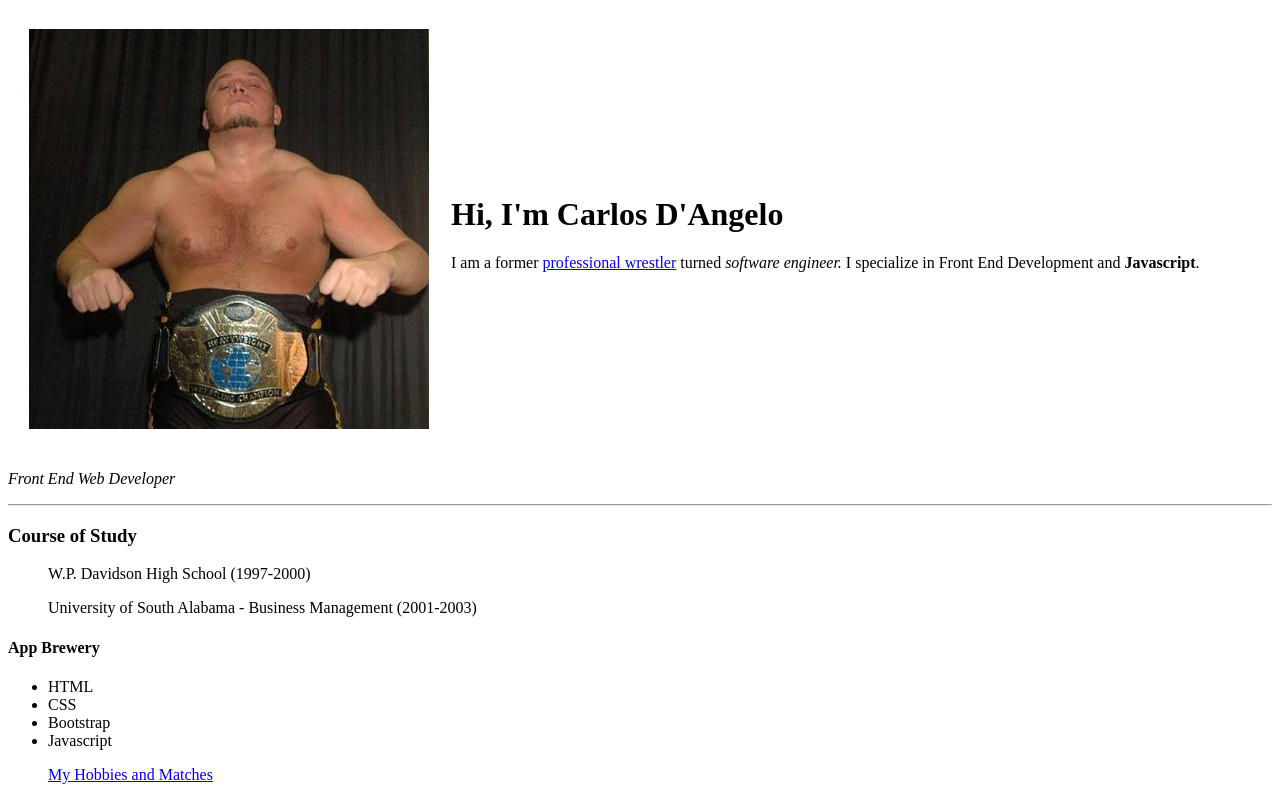
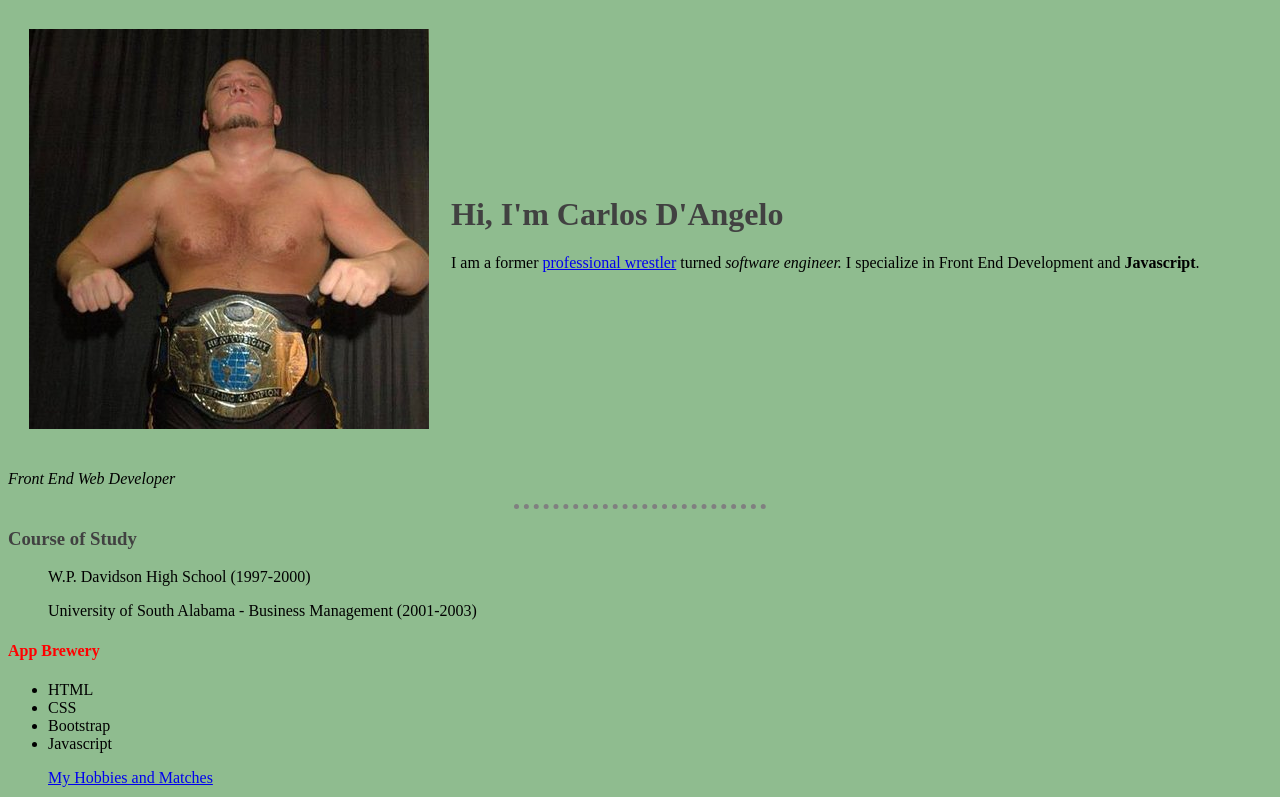
Before and after one commit to Thefeature/cv, a plain HTML site: page index.html in a window 1280 px wide. Shown: the top 797 px of the page. Drawn offline with Linux system fonts and the light colour scheme.

Commit message:
Add files via upload

```diff
--- /dev/null
+++ b/css/styles.css
@@ -0,0 +1,23 @@
+body   {
+   background-color: #8fbc8f;
+
+}
+
+h1 {
+  color: #414141 ;
+}
+
+h3 {
+  color: #414141
+}
+h4 {
+  color: red;
+}
+hr {
+
+border-style: dotted none none;
+border-color: grey;
+border-width: 5px ;
+
+width: 20%;
+}
--- a/index.html
+++ b/index.html
@@ -4,9 +4,12 @@
 <head>
   <meta charset="utf-8">
   <title>♘Carlos D'Angelo</title>
+<link rel="stylesheet" href="css/styles.css">
+
 </head>
 
 <body>
+
   <table cellspacing="20" <tr>
     <td><img src="Carlos.jpg" alt "Carlos Profile Pic"></td>
     <td>
@@ -25,7 +28,7 @@
 
 
 
-</body>
+
 <p><em>Front End Web Developer</em></p>
 
 <p>
@@ -120,4 +123,6 @@
   </table cellspacing="10">
 </p>
 
+</body>
+
 </html>
```
Also changed, not shown: Contactinfo.html (+3 -1 lines), Hobbies.html (+2 -0 lines).
